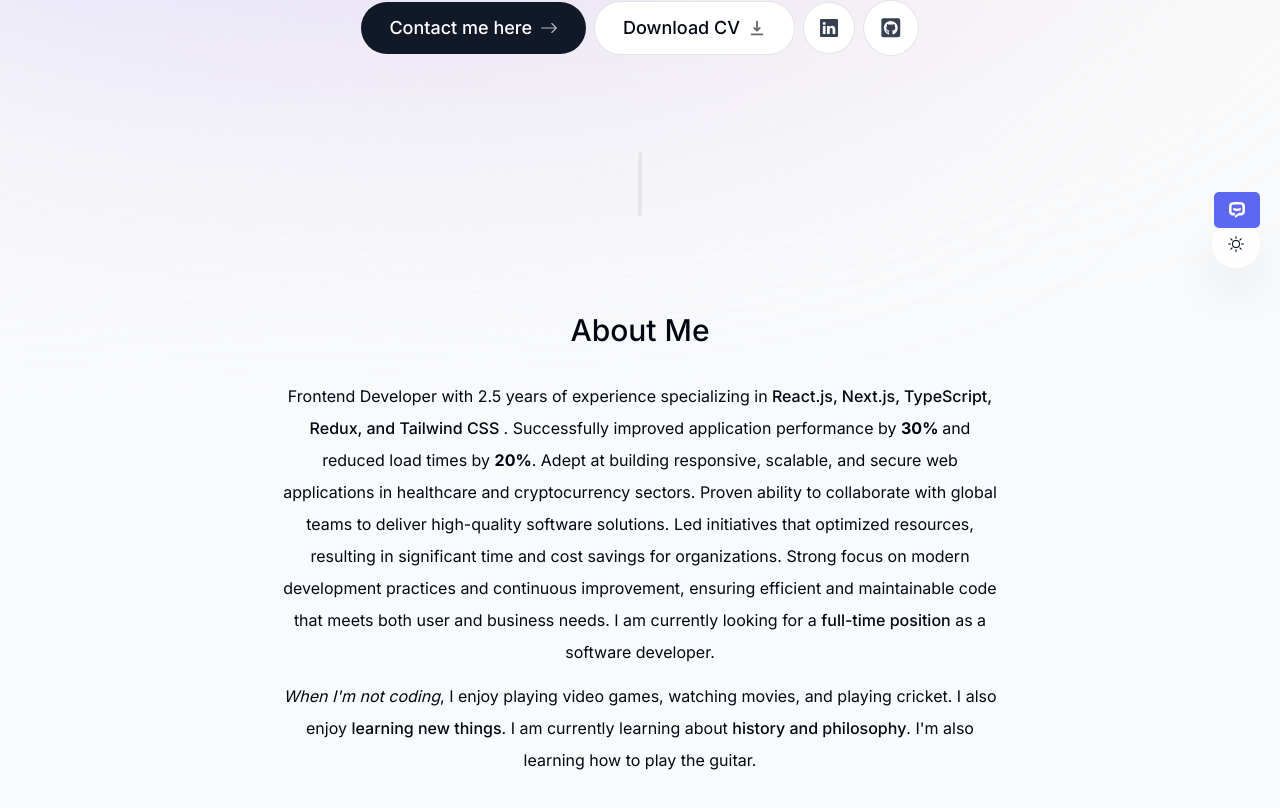
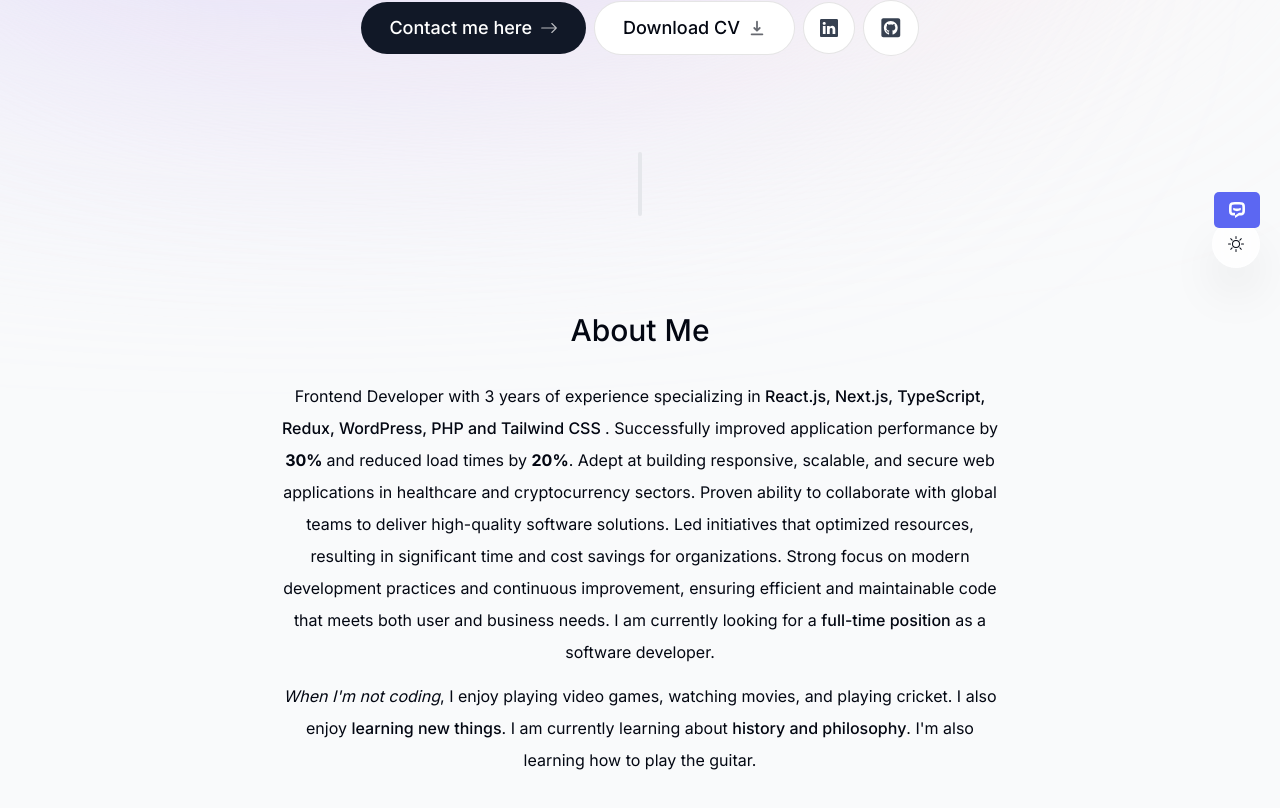
Before and after one commit to saiMahadasa/portfolio, a Next.js app: page / in a window 1280 px wide. Shown: the part 512-1320 px from the top of the page. Built offline with nearby package versions, Linux system fonts and the light colour scheme.

Commit message:
Update about.tsx

```diff
--- a/components/about.tsx
+++ b/components/about.tsx
@@ -19,8 +19,8 @@ export default function About() {
     >
       <SectionHeading>About me</SectionHeading>
       <p className="mb-3">
-        Frontend Developer with 2.5 years of experience specializing in<span className="font-medium"> React.js, Next.js,
-        TypeScript, Redux, and Tailwind CSS </span>. Successfully improved application performance by <b>30% </b>
+        Frontend Developer with 3 years of experience specializing in<span className="font-medium"> React.js, Next.js,
+        TypeScript, Redux, WordPress, PHP and Tailwind CSS </span>. Successfully improved application performance by <b>30% </b>
         and reduced load times by <b>20%</b>. Adept at building responsive, scalable, and secure web applications
          in healthcare and cryptocurrency sectors. Proven ability to collaborate with global teams
           to deliver high-quality software solutions. Led initiatives that optimized resources, resulting
```
